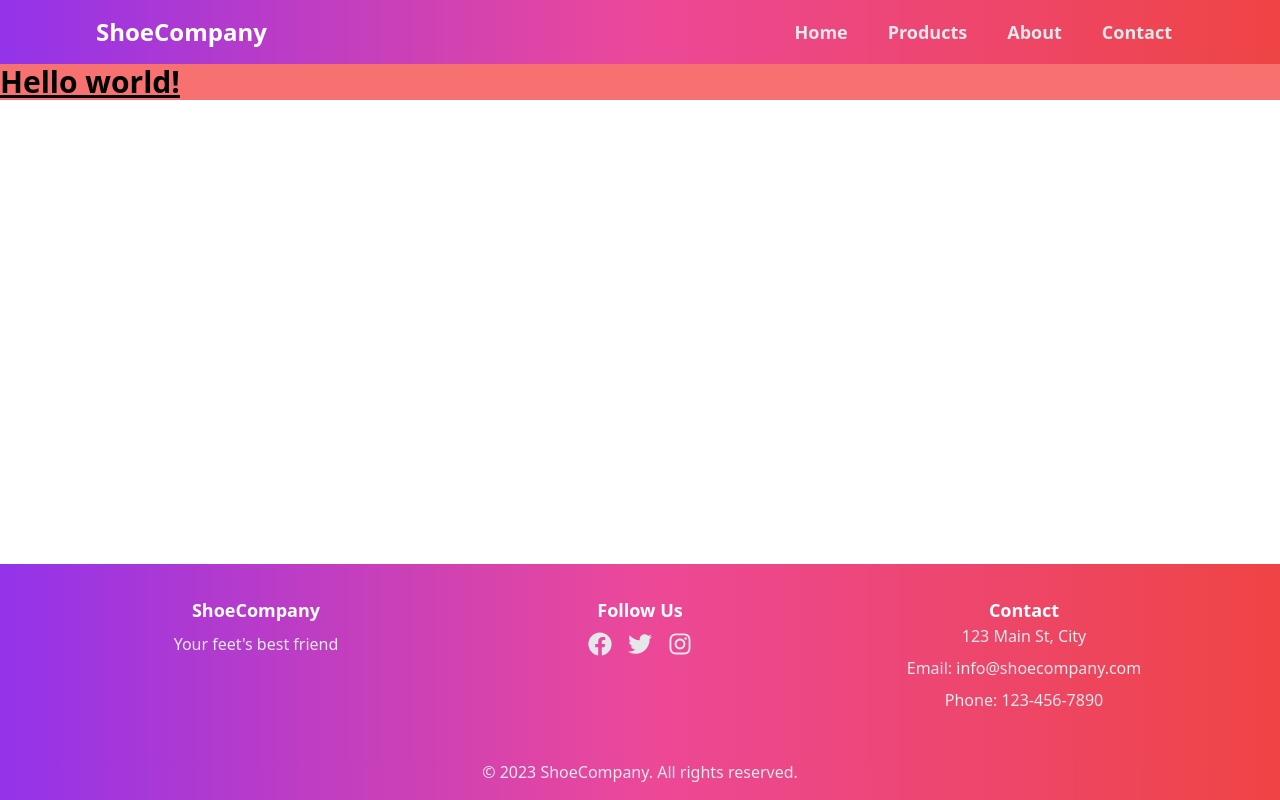
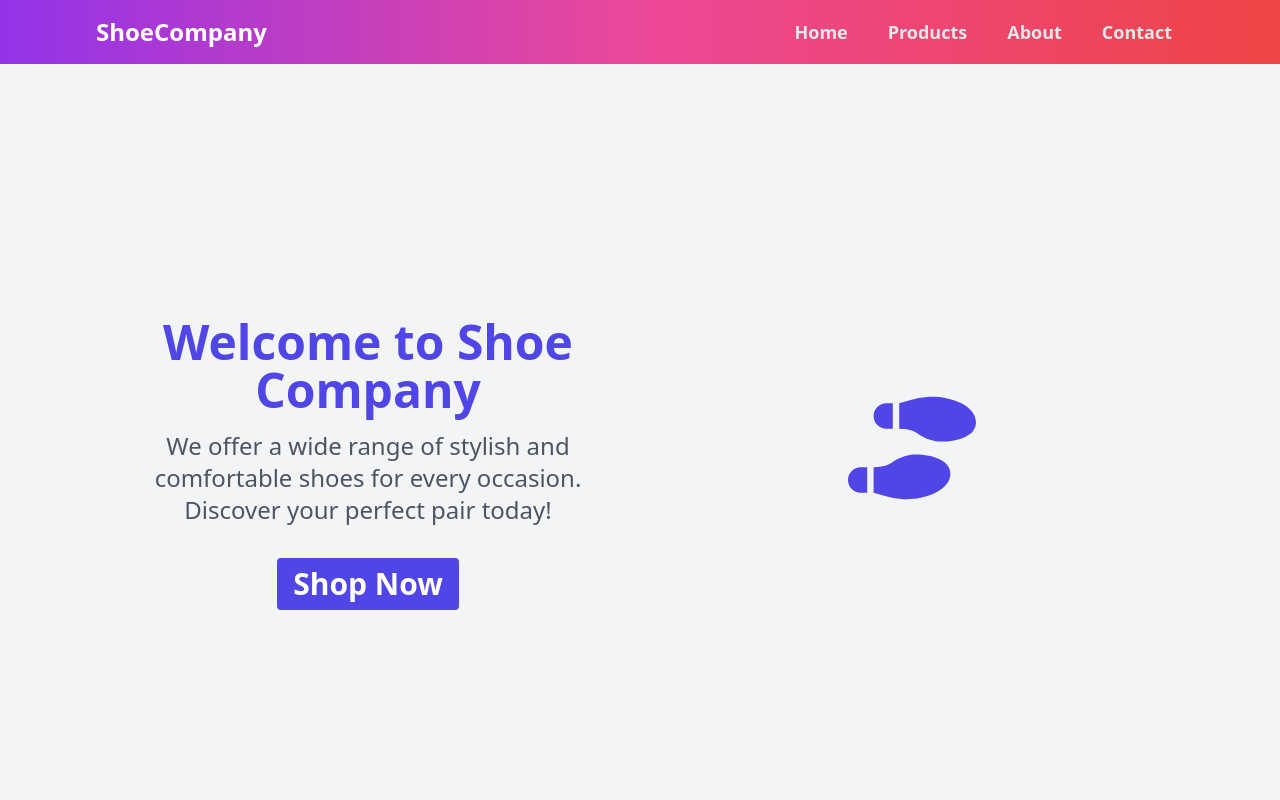
Before and after one commit to DagimAsnake/next-ShoeComp, a Next.js app: page / in a window 1280 px wide. Shown: the top 800 px of the page. Built offline with nearby package versions, Linux system fonts and the light colour scheme.

Commit message:
started home page

```diff
--- /dev/null
+++ b/components/OtherPages/Ourvalues.js
@@ -0,0 +1,58 @@
+import { motion } from 'framer-motion';
+import { FaHeart, FaCheckCircle, FaHandshake } from 'react-icons/fa';
+
+const OurValues = () => {
+  const iconVariants = {
+    hidden: { opacity: 0, scale: 0 },
+    visible: {
+      opacity: 1,
+      scale: 1,
+      transition: {
+        duration: 0.5,
+        delay: 0.2,
+      },
+    },
+  };
+
+  return (
+    <div className="flex flex-col items-center justify-center min-h-screen bg-gray-100">
+      <motion.div
+        className="flex items-center justify-center text-6xl text-indigo-600 mb-8"
+        variants={iconVariants}
+        initial="hidden"
+        animate="visible"
+      >
+        <FaHeart />
+      </motion.div>
+      <motion.h1
+        className="text-4xl font-bold text-gray-800 mb-4"
+        initial={{ opacity: 0, y: -20 }}
+        animate={{ opacity: 1, y: 0 }}
+        transition={{ duration: 0.5, delay: 0.4 }}
+      >
+        Our Values
+      </motion.h1>
+      <motion.div
+        className="grid grid-cols-1 md:grid-cols-2 lg:grid-cols-3 gap-4"
+        initial={{ opacity: 0, y: 20 }}
+        animate={{ opacity: 1, y: 0 }}
+        transition={{ duration: 0.5, delay: 0.6 }}
+      >
+        <div className="flex items-center justify-center p-4 bg-white rounded-lg shadow-md">
+          <FaCheckCircle className="text-4xl text-green-500 mr-4" />
+          <p className="text-lg text-gray-800">Quality</p>
+        </div>
+        <div className="flex items-center justify-center p-4 bg-white rounded-lg shadow-md">
+          <FaHandshake className="text-4xl text-blue-500 mr-4" />
+          <p className="text-lg text-gray-800">Customer Satisfaction</p>
+        </div>
+        <div className="flex items-center justify-center p-4 bg-white rounded-lg shadow-md">
+          <FaHeart className="text-4xl text-red-500 mr-4" />
+          <p className="text-lg text-gray-800">Passion</p>
+        </div>
+      </motion.div>
+    </div>
+  );
+};
+
+export default OurValues;
--- a/pages/index.js
+++ b/pages/index.js
@@ -1,7 +1,59 @@
-export default function Home() {
+import { motion } from 'framer-motion';
+import { FaShoePrints } from 'react-icons/fa';
+import OurValues from '@/components/OtherPages/Ourvalues';
+
+const Home = () => {
+  const iconVariants = {
+    hidden: { opacity: 0, scale: 0 },
+    visible: {
+      opacity: 1,
+      scale: 1,
+      transition: {
+        duration: 0.5,
+        delay: 0.2,
+      },
+    },
+  };
+
   return (
-    <h1 className="text-3xl font-bold underline bg-red-400">
-      Hello world!
-    </h1>
-  )
-}
+    <div className="grid grid-cols-1 md:grid-cols-2 items-center justify-center min-h-screen bg-gray-100 px-2 md:px-24">
+      <div className="flex flex-col items-center justify-center">
+        <motion.h1
+          className="text-indigo-600 text-3xl md:text-5xl font-bold text-center mb-4"
+          initial={{ opacity: 0, y: -20 }}
+          animate={{ opacity: 1, y: 0 }}
+          transition={{ duration: 0.5, delay: 0.4 }}
+        >
+          Welcome to Shoe Company
+        </motion.h1>
+        <motion.p
+          className="text-lg md:text-2xl text-gray-600 text-center max-w-md"
+          initial={{ opacity: 0, y: 20 }}
+          animate={{ opacity: 1, y: 0 }}
+          transition={{ duration: 0.5, delay: 0.6 }}
+        >
+          We offer a wide range of stylish and comfortable shoes for every occasion. Discover your perfect pair today!
+        </motion.p>
+        <motion.button
+          className="bg-indigo-600 hover:bg-indigo-700 text-white md:text-3xl text-xl font-bold py-2 px-4 rounded mt-8"
+          initial={{ opacity: 0, scale: 0.8 }}
+          animate={{ opacity: 1, scale: 1 }}
+          transition={{ duration: 0.5, delay: 0.8 }}
+        >
+          Shop Now
+        </motion.button>
+      </div>
+
+      <motion.div
+        className="flex items-center justify-center text-9xl text-indigo-600 md:mb-8"
+        variants={iconVariants}
+        initial="hidden"
+        animate="visible"
+      >
+        <FaShoePrints />
+      </motion.div>
+    </div>
+  );
+};
+
+export default Home;
```
